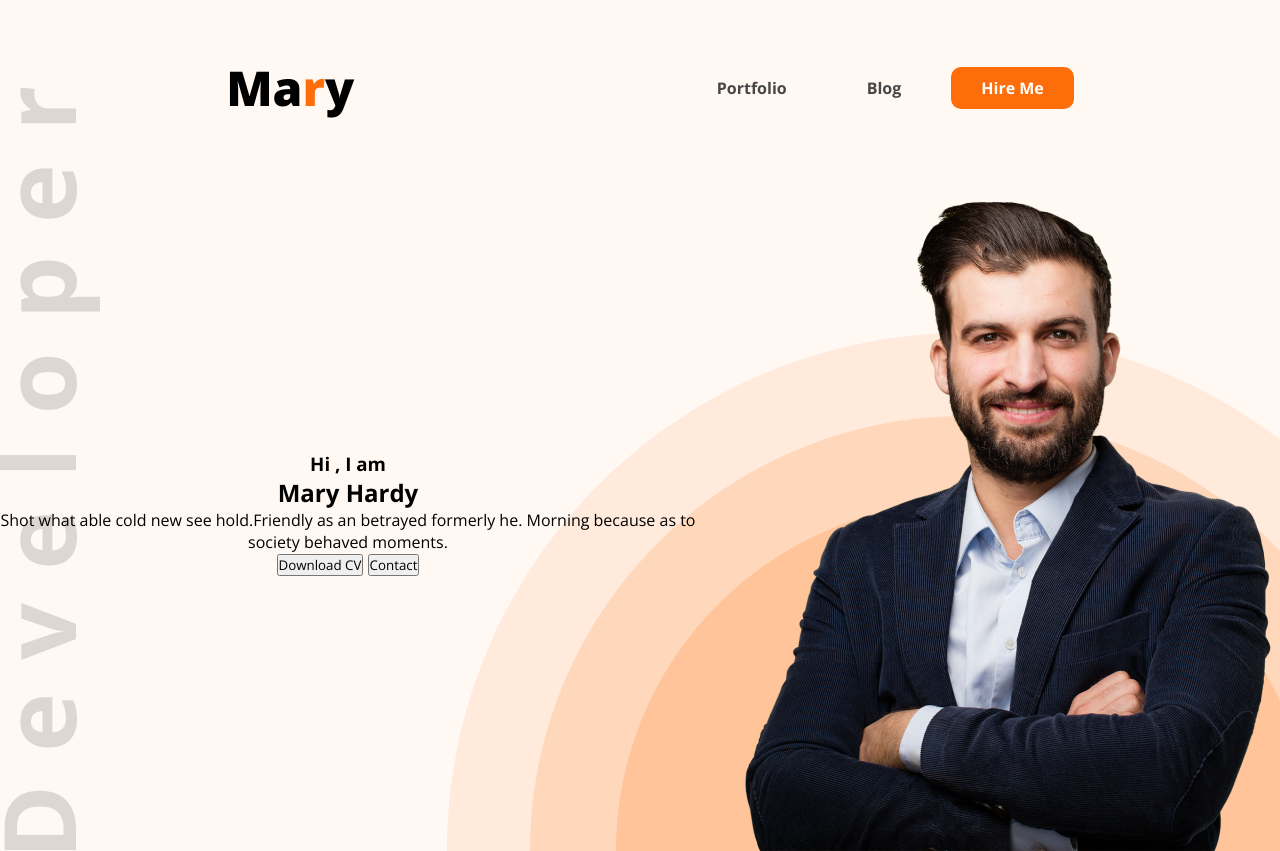
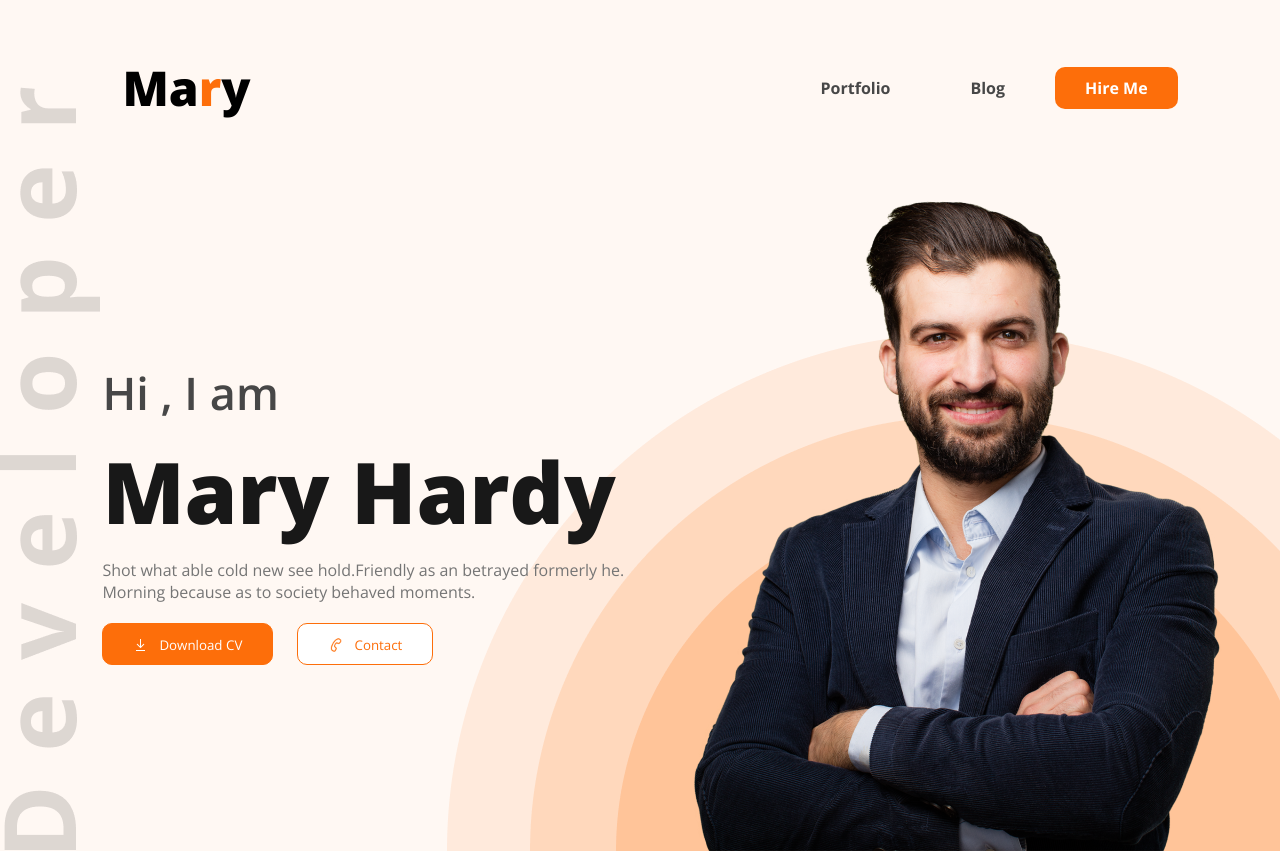
Before and after one commit to Ai-codemaster/My_Personal_Website, a plain HTML site: page index.html in a window 1280 px wide. Drawn offline with nearby package versions, Linux system fonts and the light colour scheme.

Commit message:
Complete Header Section

```diff
--- a/index.html
+++ b/index.html
@@ -30,12 +30,18 @@
           <h1>Mary Hardy</h1>
           <p>
             Shot what able cold new see hold.Friendly as an betrayed formerly
-            he. Morning because as to society behaved moments.
+            he. <br />Morning because as to society behaved moments.
           </p>
-          <button><span></span>Download CV</button>
-          <button><span></span>Contact</button>
+          <div class="btn">
+            <button class="btn_1">
+              <img src="images/icons/download.png" alt="" />Download CV
+            </button>
+            <button class="btn_2">
+              <img src="images/icons/call.png" alt="" />Contact
+            </button>
+          </div>
         </div>
-        <img src="images/hardy.png" alt="">
+        <img src="images/hardy.png" alt="" />
       </section>
     </header>
 
--- a/style/style.css
+++ b/style/style.css
@@ -34,9 +34,9 @@
 
 .navbar {
   display: flex;
-  justify-content: space-around;
+  justify-content: space-between;
   align-items: center;
-  padding: 50px;
+  padding: 50px 8%;
 }
 
 .nav_logo {
@@ -92,10 +92,66 @@
 
 .hero_section {
   display: flex;
-  justify-content: space-around;
+  justify-content: space-between;
   align-items: center;
+  padding: 0 4% 0 8%;
 }
 
 .hero_title{
-    text-align: center;
+    text-align: left;
 }
+
+.hero_title h3{
+    font-size: 45px;
+    color: var(--dark_2);
+    font-weight: 600;
+    padding-bottom: 10px;
+}
+
+.hero_title h1{
+    font-size: 85px;
+    font-weight: 800;
+    color: var(--dark_1);
+    padding-bottom: 10px;
+}
+
+.hero_title p{
+    color: var(--dark_3);
+    padding-bottom: 20px;
+}
+
+.hero_title button{
+    padding: 10px 30px;
+    margin-right: 20px;
+}
+
+.btn_1{
+    color: var(--white);
+    background-color: var(--orange);
+    border: 1px solid var(--orange);
+    border-radius: 10px;
+}
+
+.btn_1 img{
+    margin-right: 10px;
+    height: 16px;
+    width: 16px;
+    position: relative;
+    top: 3px;
+
+}
+
+.btn_2{
+    color: var(--orange);
+    background-color: var(--white);
+    border: 1px solid var(--orange);
+    border-radius: 10px;
+}
+
+.btn_2 img{
+    height: 16px;
+    width: 16px;
+    margin-right: 10px;
+    position: relative;
+    top: 3px;
+}
```
Also changed, not shown: images/icons/call.png (added), images/icons/download.png (added).
